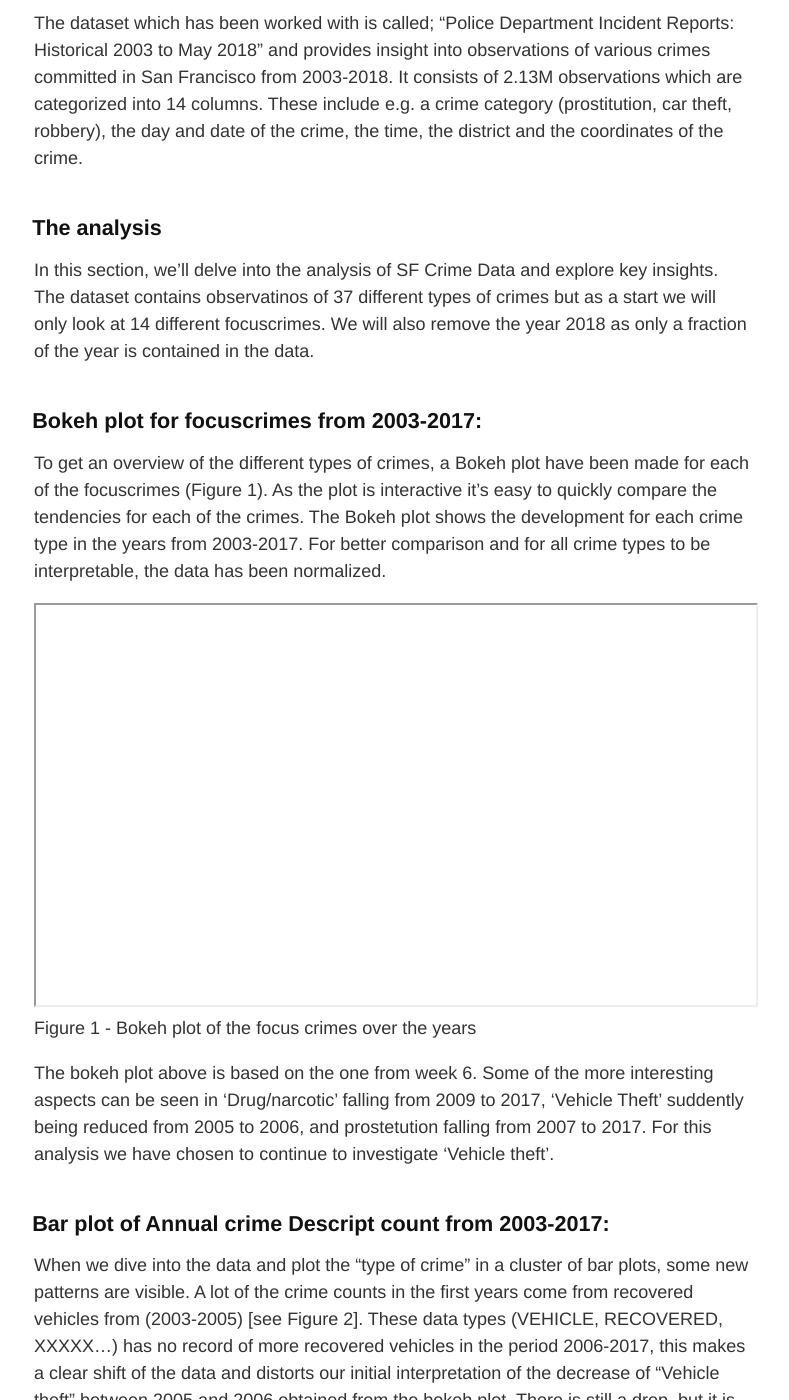
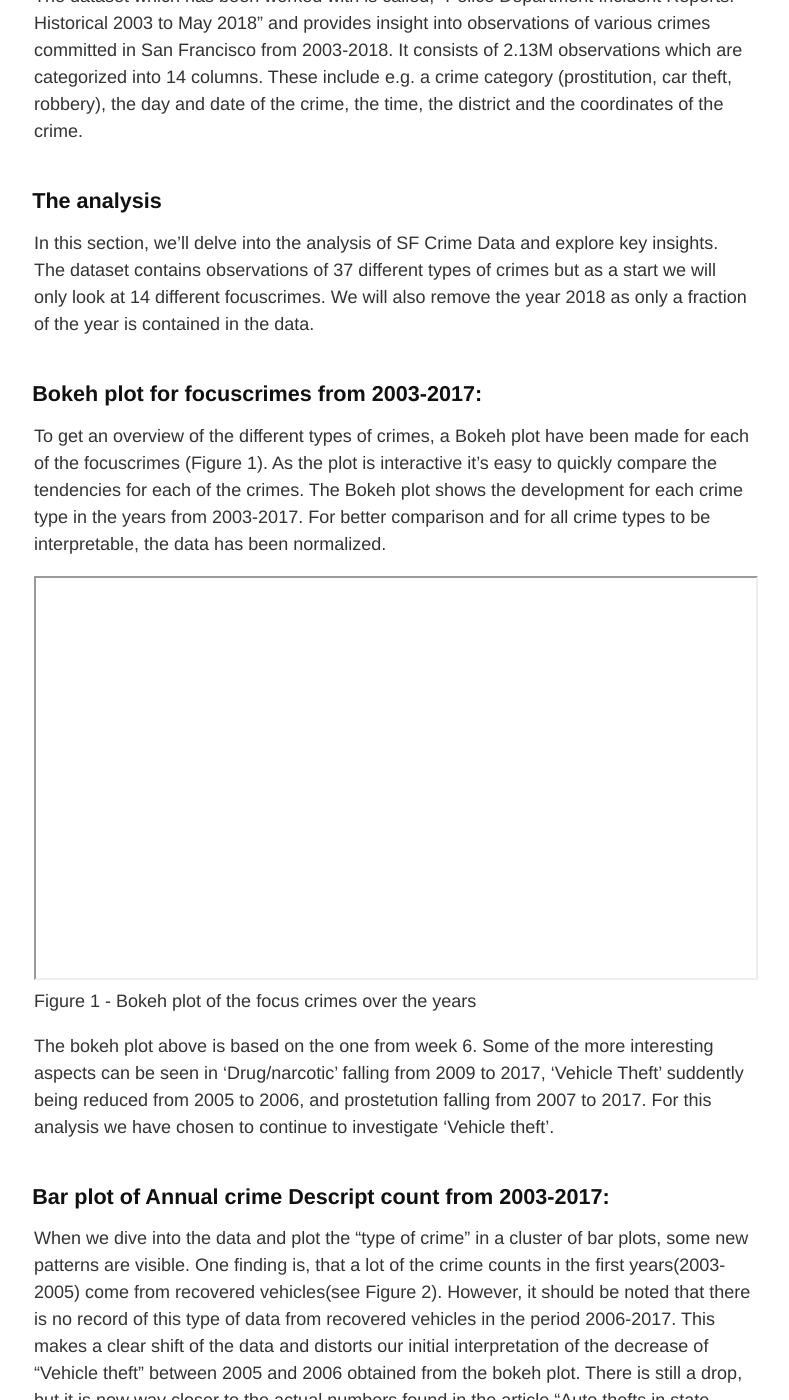
Before and after one commit to Madsem2/Madsem2.github.io, a Jekyll site: the page built from index.md, in a window 1280 px wide and 1400 px high, scrolled down 758 px. Shown: the whole window, without its empty margins (246-1035 px from the left). Built offline with Jekyll 4.4.1, drawn with Linux system fonts in a browser that asks for light colours; some of the changed text lies outside the part shown.

Commit message:
Update index.md

```diff
--- a/index.md
+++ b/index.md
@@ -23,7 +23,7 @@
 
 ## The analysis
 In this section, we'll delve into the analysis of SF Crime Data and explore key insights.
-The dataset contains observatinos of 37 different types of crimes but as a start we will only look at 14 different focuscrimes. We will also remove the year 2018 as only a fraction of the year is contained in the data.
+The dataset contains observations of 37 different types of crimes but as a start we will only look at 14 different focuscrimes. We will also remove the year 2018 as only a fraction of the year is contained in the data.
 
 ## Bokeh plot for focuscrimes from 2003-2017:
 To get an overview of the different types of crimes, a Bokeh plot have been made for each of the focuscrimes (Figure 1). As the plot is interactive it's easy to quickly compare the tendencies for each of the crimes. The Bokeh plot shows the development for each crime type in the years from 2003-2017. For better comparison and for all crime types to be interpretable, the data has been normalized.
@@ -39,7 +39,7 @@
 
 
 ## Bar plot of Annual crime Descript count from 2003-2017:
-When we dive into the data and plot the "type of crime" in a cluster of bar plots, some new patterns are visible.  A lot of the crime counts in the first years come from recovered vehicles from (2003-2005) [see Figure 2]. These data types (VEHICLE, RECOVERED, XXXXX...) has no record of more recovered vehicles in the period 2006-2017, this makes a clear shift of the data and distorts our initial interpretation of the decrease of "Vehicle theft" between 2005 and 2006 obtained from the bokeh plot. There is still a drop, but it is now way closer to the actual numbers found in the article "Auto thefts in state decline for first time in decade" [1]. This article presents that "Car thefts were down 22.9 percent in San Francisco" from 2005 to 2006. Potential reasons to this decreasing trend are said to be:
+When we dive into the data and plot the "type of crime" in a cluster of bar plots, some new patterns are visible.  One finding is, that a lot of the crime counts in the first years(2003-2005) come from recovered vehicles(see Figure 2). However, it should be noted that there is no record of this type of data from recovered vehicles in the period 2006-2017. This makes a clear shift of the data and distorts our initial interpretation of the decrease of "Vehicle theft" between 2005 and 2006 obtained from the bokeh plot. There is still a drop, but it is now way closer to the actual numbers found in the article "Auto thefts in state decline for first time in decade" [1]. This article presents that "Car thefts were down 22.9% in San Francisco" from 2005 to 2006. Potential reasons to this decreasing trend are said to be:
 1. Car owners buy more preventive devices (e.g. locks for the steering wheels & tracking systems)
 2. Police officers increasingly using 'bait cars' to nap thieves
 3. License Plate Recognition systems to spot stolen cars
```
Also changed, not shown: other parts of index.md (+1 -1 lines).
